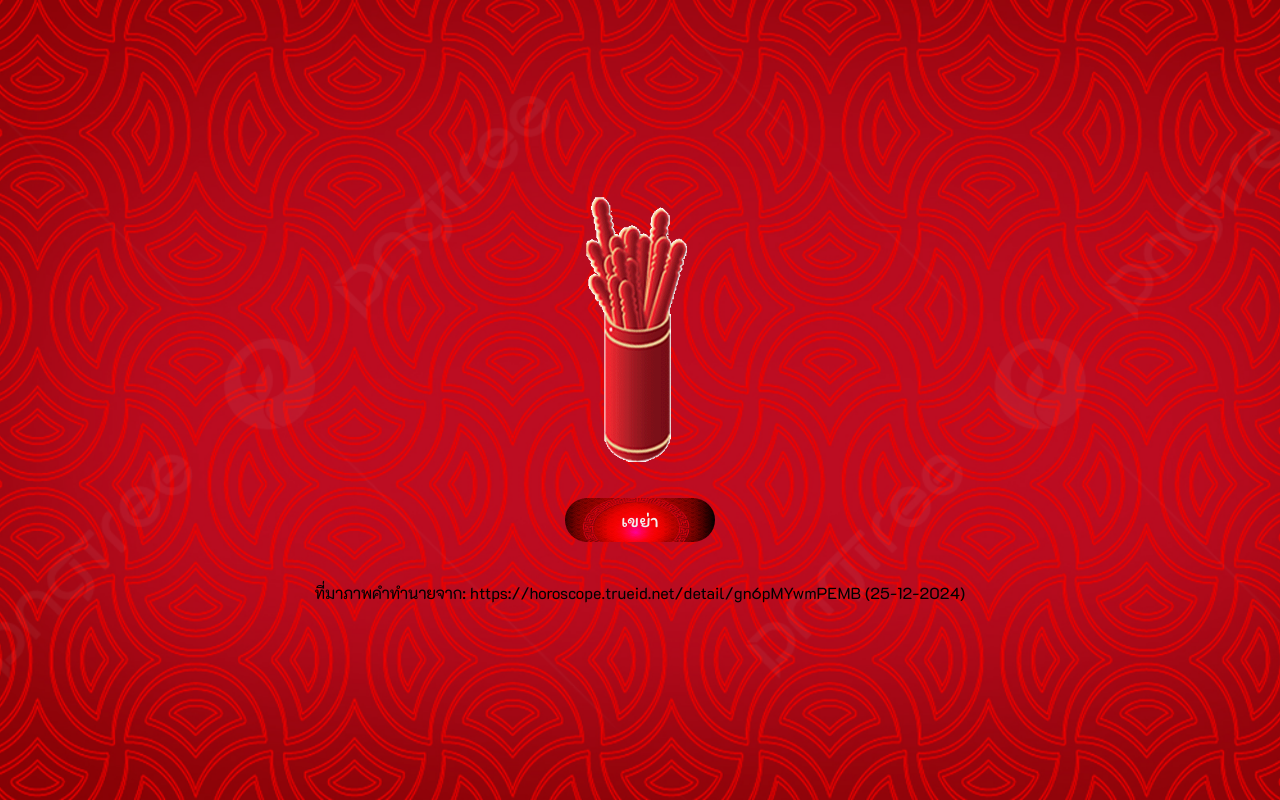
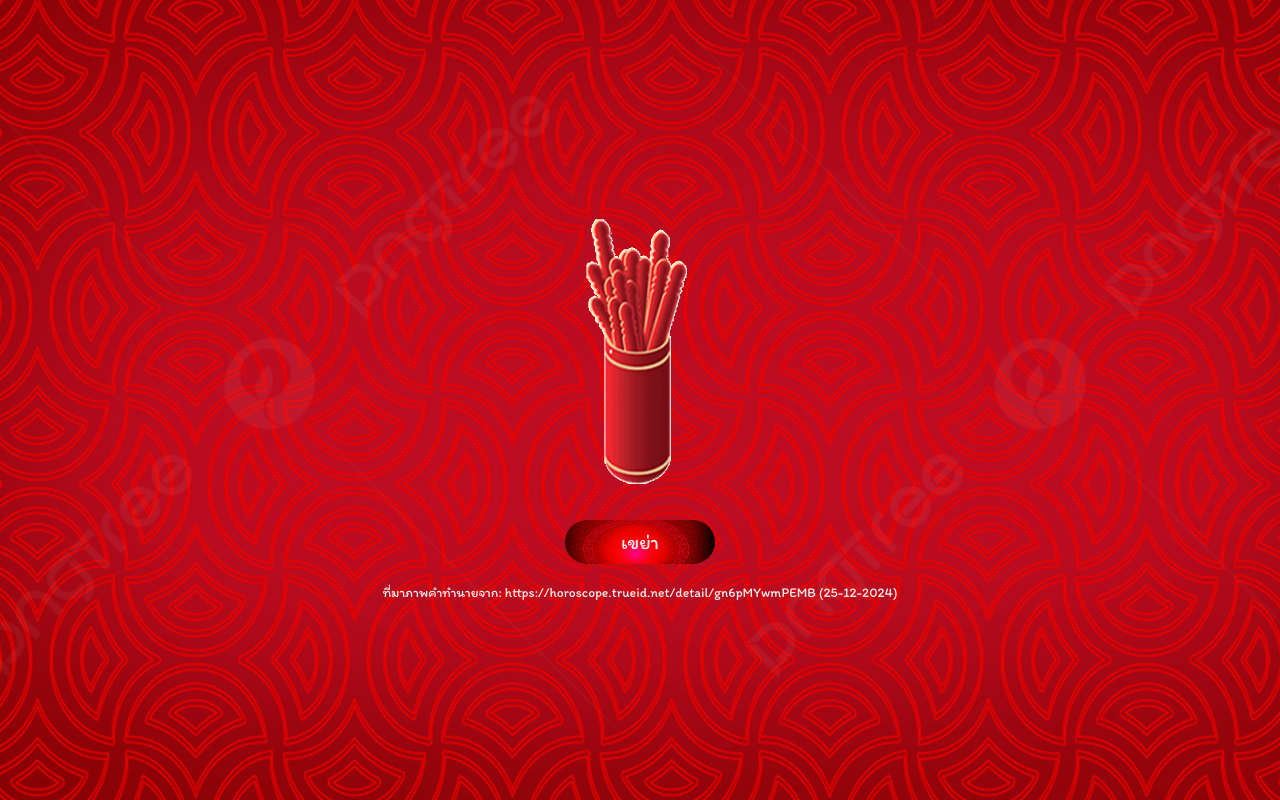
Before and after one commit to semicon/siamsee, a plain HTML site: page index.html in a window 1280 px wide. Drawn offline with Linux system fonts and the light colour scheme.

Commit message:
Update index.html

```diff
--- a/index.html
+++ b/index.html
@@ -65,6 +65,7 @@
             font-family: Itim;
             font-size: 0.85rem;
             color:#f0f0f0;
+            margin-top: 20px;
         }
     </style>
 </head>
@@ -75,7 +76,7 @@
     <button id="reButton">เริ่มใหม่</button>
     <div id="box"></div>
     <button id="startButton">เขย่า</button>
-    <div style="margin-top: 20px; padding:20px;">
+    <div class="credit">
         ที่มาภาพคำทำนายจาก: https://horoscope.trueid.net/detail/gn6pMYwmPEMB (25-12-2024)
     </div>
 
```
